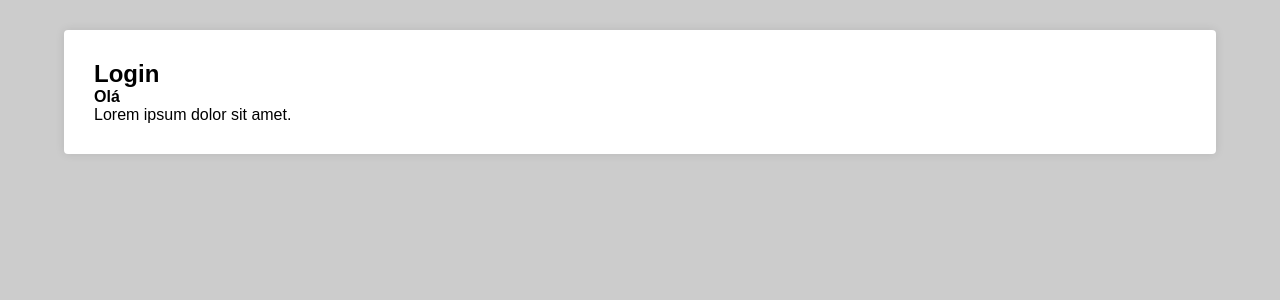
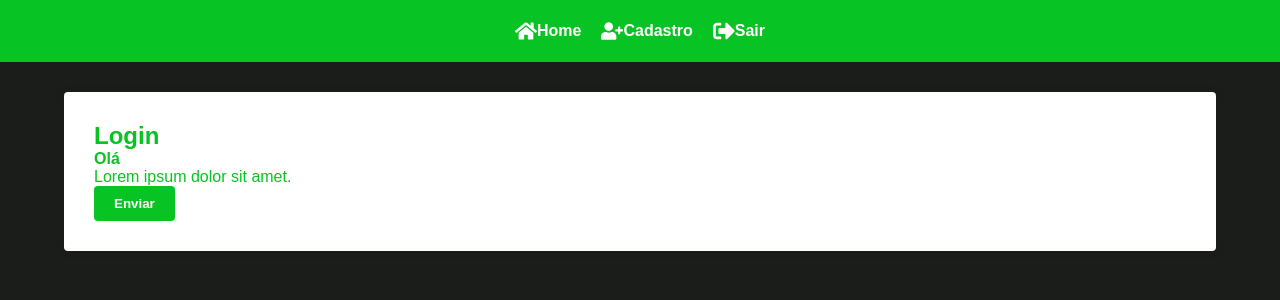
Before and after one commit to jgsn13/users-and-subscribers-app, a React (Create React App) app in the folder frontend/: page / in a window 1280 px wide. Shown: the top 300 px of the page. Built offline with nearby package versions, Linux system fonts and the light colour scheme.

Commit message:
update: colors, header and react icons

```diff
--- a/frontend/package.json
+++ b/frontend/package.json
@@ -8,6 +8,7 @@
     "@testing-library/user-event": "^13.2.1",
     "react": "^18.2.0",
     "react-dom": "^18.2.0",
+    "react-icons": "^4.4.0",
     "react-scripts": "5.0.1",
     "styled-components": "^5.3.5",
     "web-vitals": "^2.1.0"
--- a/frontend/src/App.js
+++ b/frontend/src/App.js
@@ -1,9 +1,11 @@
 import Login from "./pages/Login";
 import GlobalStyle from "./styles/GlobalStyles";
+import Header from "./components/Header";
 
 function App() {
   return (
     <>
+      <Header />
       <Login />
       <GlobalStyle />
     </>
--- /dev/null
+++ b/frontend/src/components/Header/index.js
@@ -0,0 +1,13 @@
+import { FaHome, FaUserPlus, FaSignOutAlt } from "react-icons/fa";
+
+import { Nav } from "./styled";
+
+export default function Header() {
+  return (
+    <Nav>
+      <a href="#"><FaHome size={22} />Home</a>
+      <a href="#"><FaUserPlus size={22} />Cadastro</a>
+      <a href="#"><FaSignOutAlt size={22} />Sair</a>
+    </Nav>
+  );
+}
--- /dev/null
+++ b/frontend/src/components/Header/styled.js
@@ -0,0 +1,18 @@
+import styled from "styled-components";
+import colors from "../../config/colors";
+
+export const Nav = styled.nav`
+  background: ${colors.primaryColor};
+  padding: 20px;
+  display: flex;
+  align-items: center;
+  justify-content: center;
+
+  a {
+    color: #ffffff;
+    margin: 0 10px;
+    font-weight: bold;
+    display: flex;
+    align-items: center;
+  }
+`
--- /dev/null
+++ b/frontend/src/config/colors.js
@@ -0,0 +1,10 @@
+const colors = {
+  primaryColor: "#07C323",
+  primaryDarkColor: "#1A1D1A",
+  successColor: "#0197F6",
+  infoColor: "#0197F6",
+  errorColor: "#F2AF29",
+  warningColor: "#F2AF29",
+};
+
+export default colors;
--- a/frontend/src/pages/Login/index.js
+++ b/frontend/src/pages/Login/index.js
@@ -9,6 +9,7 @@
         <small>Olá</small>
       </Title>
       <Paragraph>Lorem ipsum dolor sit amet.</Paragraph>
+      <button type="button">Enviar</button>
     </Container>
   );
 }
--- a/frontend/src/styles/GlobalStyles.js
+++ b/frontend/src/styles/GlobalStyles.js
@@ -1,4 +1,5 @@
 import styled, { createGlobalStyle } from "styled-components";
+import colors from "../config/colors";
 
 export default createGlobalStyle`
   * {
@@ -10,7 +11,8 @@
 
   body {
     font-family: sans-serif;
-    background: #cccccc;
+    background: ${colors.primaryDarkColor};
+    color: ${colors.primaryColor};
   }
 
   html, body, #root {
@@ -19,10 +21,17 @@
 
   button {
     cursor: pointer;
+    background: ${colors.primaryColor};
+    border: none;
+    color: #ffffff;
+    padding: 10px 20px;
+    border-radius: 4px;
+    font-weight: 700;
   }
 
   a {
     text-decoration: none;
+    color: ${colors.primaryColor};
   }
 
   ul {
```
Also changed, not shown: 1 other file (tests, documents, lock files or other folders).
